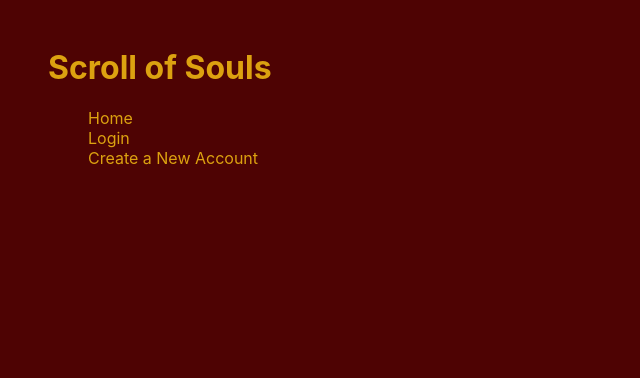
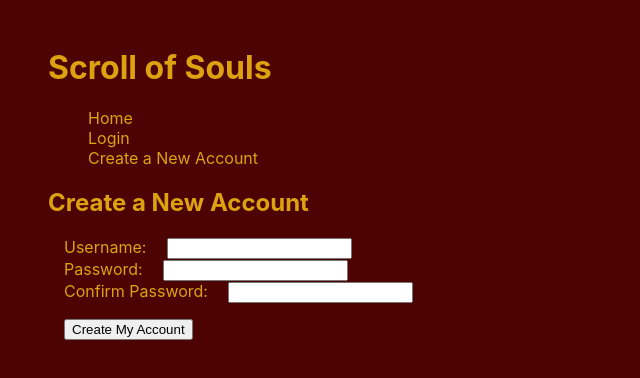
Before and after one commit to Scaramouche9/sots-capstone-project, a React (Create React App) app in the folder char-creator-client/: page /create-account in a window 1280 px wide. Shown: the top 378 px of the page, without its empty margins (0-640 px from the left). Built offline with nearby package versions, Linux system fonts and the light colour scheme.

Commit message:
finished create-account page using emily's component; will display create account errors; also added message if the character list does a successful fetch but returns no characters (the authorization went through but the user just has no characters in the database)

```diff
--- a/char-creator-client/src/App.js
+++ b/char-creator-client/src/App.js
@@ -93,6 +93,7 @@ export default function App() {
       setUser(null);
       localStorage.removeItem(LOCAL_STORAGE_TOKEN_KEY);
       localStorage.removeItem(LOCAL_STORAGE_USER_ID);
+      setUserCharacters(null);
 
     };
 
@@ -220,6 +221,10 @@ export default function App() {
 							<LoginPage></LoginPage>
 						</Route>
 
+            <Route path="/create-account">
+							<CreateAccountPage/>
+						</Route>
+
 						<Route exact path="/">
 							<LandingPage></LandingPage>
 						</Route>
--- a/char-creator-client/src/Components/Pages/CreateAccountPage.js
+++ b/char-creator-client/src/Components/Pages/CreateAccountPage.js
@@ -1,4 +1,4 @@
-import React from 'react';
+import React, { useEffect } from 'react';
 //import axios from 'axios';
 import { useContext, useState } from 'react';
 import { useHistory } from 'react-router-dom';
@@ -6,58 +6,102 @@ import jwtDecode from 'jwt-decode';
 import AuthContext from '../Context/AuthContext';
 
 export default function CreateAccountPage(props) {
-	const [name, setName] = useState('');
-	const [username, setUsername] = useState('');
-	const [password, setPassword] = useState('');
+
+	const [newUsername, setNewUsername] = useState('');
+	const [newPassword, setNewPassword] = useState('');
 	const [confirm, setConfirm] = useState('');
-	const [message, setMessage] = useState('');
+	const [messages, setMessages] = useState([]);
 	const history = useHistory();
 
-	/*const handleSubmit = async (evt) => {
+
+	const handleSubmit = async (evt) => {
 		evt.preventDefault();
-		try {
-			await axios.post('http://localhost:8080/api/authenticate', {
-				name: name,
-				username: username,
-				password: password,
-				confirm: confirm,
+
+		setMessages([]);
+
+		if(newPassword === confirm){
+
+			const response = await fetch("http://localhost:8080/create_account", {
+				method: "POST",
+				headers: {
+					"Content-Type": "application/json",
+				},
+				body: JSON.stringify({
+					username: newUsername,
+					password: newPassword,
+				}),
 				});
-			history.push('/');
-		} catch (error) {
-			if (error.response) {
-				setMessage(error.response.data.message);
+
+				if (response.status === 201) {
+
+				setMessages([]);//clears error messages
+				setMessages(["Account created successfully! Please continue to the login page."])
+
+				} else {
+
+					response.json().then((errors) => {
+						setMessages(errors)
+
+				})
 			}
+
+				resetInputs();
+
+		} else {
+
+			setNewPassword('');
+			setConfirm(''); //only reset the password and confirm form fields if they don't match (leave username as is)
 		}
+
+
+
 	};
 
+	const resetInputs = () => {
+
+		setNewUsername('');
+		setNewPassword('');
+		setConfirm('');
+	}
+
 	return (
+		<section>
 			<form onSubmit={handleSubmit}>
 				<div>
 					<h1>Create a New Account</h1>
 					<div>
 						{' '}
-					<label htmlFor="name">Name: </label>
-					<input id="name" />
+						<label htmlFor="username" >Username: </label>
+						<input id="username" value={newUsername}
+						onChange={(event) => setNewUsername(event.target.value)}/>
 					</div>
 					<div>
 						{' '}
-					<label htmlFor="username">Username: </label>
-					<input id="username" />
+						<label htmlFor="password" value={newPassword}>Password: </label>
+						<input type="password" id="password" value={newPassword}
+						onChange={(event) => setNewPassword(event.target.value)} />
 					</div>
 					<div>
 						{' '}
-					<label htmlFor="password">Password: </label>
-					<input type="password" id="password" />
-				</div>
-				<div>
-					{' '}
-					<label htmlFor="confirm">Confirm Password: </label>
-					<input type="password" id="confirm" />
+						<label htmlFor="confirm" value={confirm}>Confirm Password: </label>
+						<input type="password" id="confirm" value={confirm}
+						onChange={(event) => setConfirm(event.target.value)}/>
 					</div>
 					<button>Create My Account</button>
 				</div>
 			</form>
+
+			<section id="create-account-messages">{
+				messages.length > 0 ?
+				<ul>
+					{messages.map((message) => {return <li key={message}>{message}</li>})}
+				</ul>
+				:
+				null
+				}
+			</section>
+		</section>
 	);
 
-	*/
+
 }
--- a/char-creator-client/src/Components/Pages/UserCharactersPage.js
+++ b/char-creator-client/src/Components/Pages/UserCharactersPage.js
@@ -83,7 +83,12 @@ export default function UserCharactersPage(props){
             </table> )}
             {!charactersFound && (
                 <div>
-                    <p>Either you have no existing characters, or your login token has expired(re-log to fix this).</p>
+                    <p>Your login token may have expired, please relog to see your characters.</p>
+                </div>
+            )}
+            {!props.userCharacters.length > 0  && (
+                <div>
+                    <p>You have no existing characters.</p>
                 </div>
             )}
         </div>
```
Also changed, not shown: 1 other file (tests, documents, lock files or other folders). Lines whose indentation alone changed are shown as unchanged.
